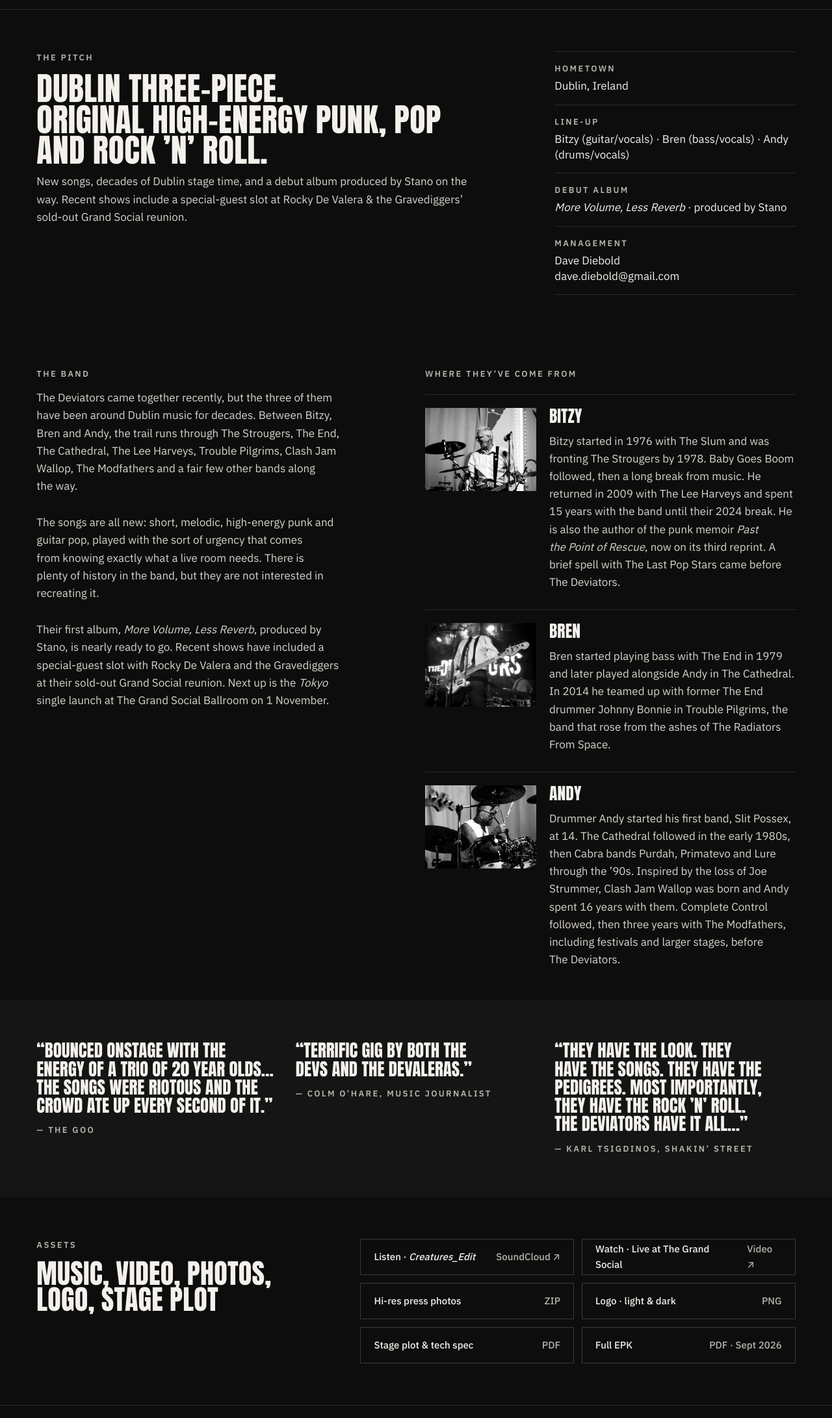
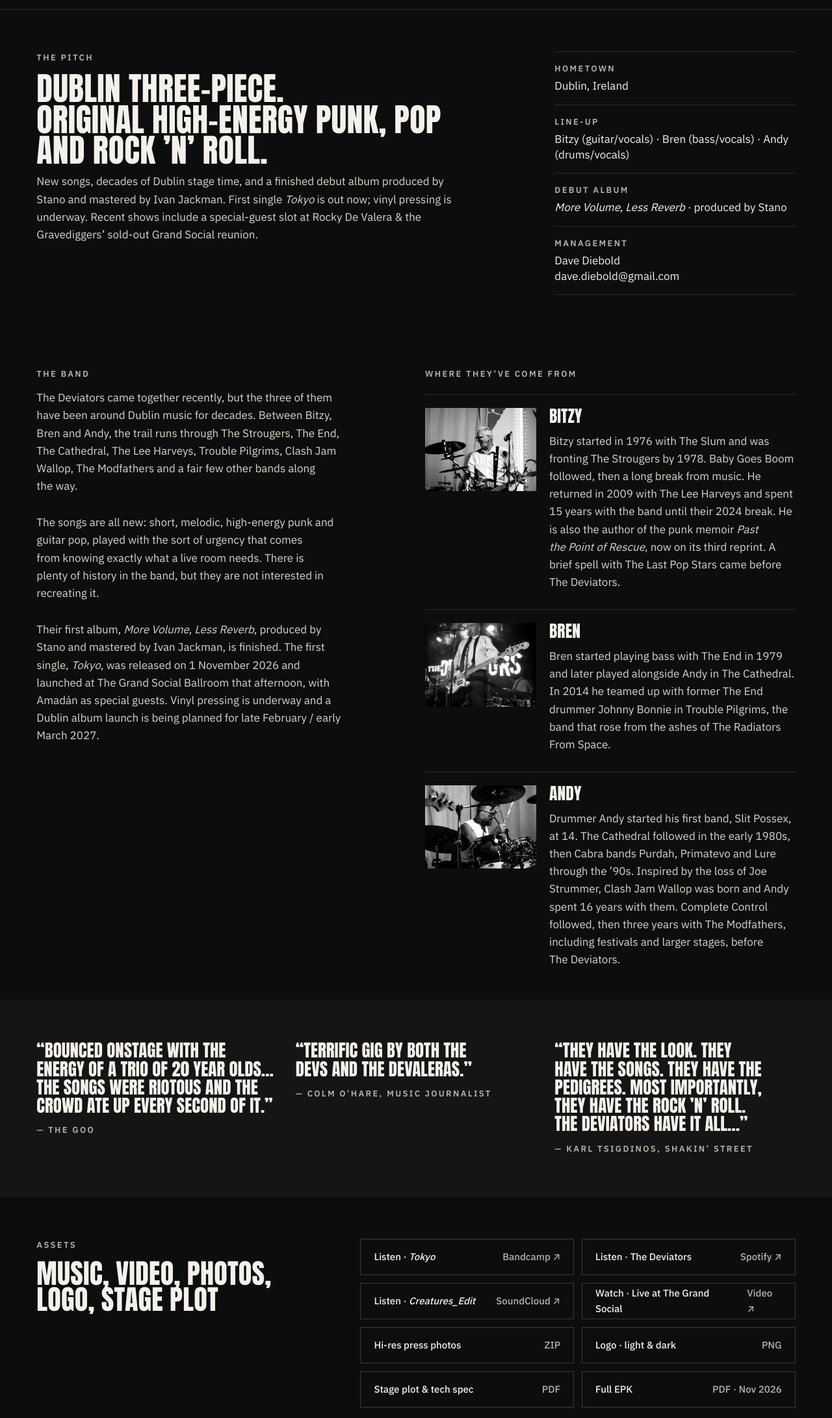
Before and after one commit to davediebold/thedeviators.com, a plain HTML site: page docs/press/index.html in a window 1280 px wide. Shown: the part 377-2560 px from the top of the page at 65% size. Drawn offline with Linux system fonts and the light colour scheme.

Commit message:
Refresh Tokyo release and EPK links

```diff
--- a/docs/press/index.html
+++ b/docs/press/index.html
@@ -50,7 +50,7 @@
     <div class="col-5 push-7 stack">
       <p class="soft">Biography, music, live video, photos, logo and technical information.</p>
       <div class="row">
-        <a class="btn btn--primary" href="/downloads/The_Deviators_EPK_2026-09.pdf"><svg viewBox="0 0 24 24" fill="none" stroke="currentColor" stroke-width="2" aria-hidden="true"><path d="M12 3v12"/><path d="m7 10 5 5 5-5"/><path d="M4 21h16"/></svg>Download EPK (PDF)</a>
+        <a class="btn btn--primary" href="/downloads/The_Deviators_EPK_2026-11.pdf"><svg viewBox="0 0 24 24" fill="none" stroke="currentColor" stroke-width="2" aria-hidden="true"><path d="M12 3v12"/><path d="m7 10 5 5 5-5"/><path d="M4 21h16"/></svg>Download EPK (PDF)</a>
         <a class="btn btn--ghost" href="mailto:dave.diebold@gmail.com">Contact management</a>
       </div>
     </div>
@@ -62,7 +62,7 @@
     <div class="col-7 stack stack--sm">
       <span class="label">The pitch</span>
       <h2 id="pitch-h" style="font-size:clamp(36px,3.9vw,56px)">Dublin three-piece.<br>Original high-energy punk, pop and rock ’n’ roll.</h2>
-      <p class="soft">New songs, decades of Dublin stage time, and a debut album produced by Stano on the way. Recent shows include a special-guest slot at Rocky De Valera &amp; the Gravediggers’ sold-out Grand Social reunion.</p>
+      <p class="soft">New songs, decades of Dublin stage time, and a finished debut album produced by Stano and mastered by Ivan Jackman. First single <em>Tokyo</em> is out now; vinyl pressing is underway. Recent shows include a special-guest slot at Rocky De Valera &amp; the Gravediggers’ sold-out Grand Social reunion.</p>
     </div>
     <div class="col-4 push-8 facts">
       <div><span class="label">Hometown</span><span style="font-size:17px;line-height:1.4">Dublin, Ireland</span></div>
@@ -79,7 +79,7 @@
       <span class="label" id="bio-h">The band</span>
       <p class="soft">The Deviators came together recently, but the three of them have been around Dublin music for decades. Between Bitzy, Bren and Andy, the trail runs through The Strougers, The End, The Cathedral, The Lee Harveys, Trouble Pilgrims, Clash Jam Wallop, The Modfathers and a fair few other bands along the way.</p>
       <p class="soft">The songs are all new: short, melodic, high-energy punk and guitar pop, played with the sort of urgency that comes from knowing exactly what a live room needs. There is plenty of history in the band, but they are not interested in recreating it.</p>
-      <p class="soft">Their first album, <em>More Volume, Less Reverb</em>, produced by Stano, is nearly ready to go. Recent shows have included a special-guest slot with Rocky De Valera and the Gravediggers at their sold-out Grand Social reunion. Next up is the <em>Tokyo</em> single launch at The Grand Social Ballroom on 1 November.</p>
+      <p class="soft">Their first album, <em>More Volume, Less Reverb</em>, produced by Stano and mastered by Ivan Jackman, is finished. The first single, <em>Tokyo</em>, was released on 1 November 2026 and launched at The Grand Social Ballroom that afternoon, with Amadán as special guests. Vinyl pressing is underway and a Dublin album launch is being planned for late February / early March 2027.</p>
     </div>
     <div class="col-6 push-6 stack">
       <span class="label">Where they’ve come from</span>
@@ -116,12 +116,14 @@
       <h2 id="assets-h" style="font-size:clamp(34px,3.3vw,48px)">Music, video, photos, logo, stage plot</h2>
     </div>
     <div class="col-7 push-5 linklist linklist--2col">
+      <a href="https://thedeviators1.bandcamp.com/track/tokyo" target="_blank" rel="noopener"><span>Listen · <em>Tokyo</em></span><span class="muted">Bandcamp ↗</span></a>
+      <a href="https://open.spotify.com/artist/3D9eaEDot52WmVWm9zcRU2" target="_blank" rel="noopener"><span>Listen · The Deviators</span><span class="muted">Spotify ↗</span></a>
       <a href="https://soundcloud.com/deebs1967/creatures_edit" target="_blank" rel="noopener"><span>Listen · <em>Creatures_Edit</em></span><span class="muted">SoundCloud ↗</span></a>
       <a href="/video/PXL_20260531_165818210.mp4"><span>Watch · Live at The Grand Social</span><span class="muted">Video ↗</span></a>
       <a href="/downloads/deviators-press-photos.zip"><span>Hi-res press photos</span><span class="muted">ZIP</span></a>
       <a href="/media/#logo"><span>Logo · light &amp; dark</span><span class="muted">PNG</span></a>
       <a href="/downloads/The_Deviators_Stage_Layout.pdf"><span>Stage plot &amp; tech spec</span><span class="muted">PDF</span></a>
-      <a href="/downloads/The_Deviators_EPK_2026-09.pdf"><span>Full EPK</span><span class="muted">PDF · Sept 2026</span></a>
+      <a href="/downloads/The_Deviators_EPK_2026-11.pdf"><span>Full EPK</span><span class="muted">PDF · Nov 2026</span></a>
     </div>
   </div>
 </section>
@@ -136,11 +138,11 @@
       </div>
       <div class="col-3 links">
         <div class="label">Press</div>
-        <a href="/downloads/The_Deviators_EPK_2026-09.pdf">EPK</a><a href="/media/">Press photos</a><a href="/press/#bio">Band bio</a><a href="/press/#assets">Stage plot</a>
+        <a href="/downloads/The_Deviators_EPK_2026-11.pdf">EPK</a><a href="/media/">Press photos</a><a href="/press/#bio">Band bio</a><a href="/press/#assets">Stage plot</a>
       </div>
       <div class="col-3 links">
         <div class="label">Follow</div>
-        <a href="https://www.facebook.com/p/The-Deviators-61584489116036/" target="_blank" rel="noopener">Facebook</a><a href="https://www.instagram.com/tdeviators" target="_blank" rel="noopener">Instagram</a><a href="https://x.com/tDeviators" target="_blank" rel="noopener">X</a><a href="https://soundcloud.com/deebs1967/creatures_edit" target="_blank" rel="noopener">SoundCloud</a>
+        <a href="https://www.facebook.com/p/The-Deviators-61584489116036/" target="_blank" rel="noopener">Facebook</a><a href="https://www.instagram.com/tdeviators" target="_blank" rel="noopener">Instagram</a><a href="https://x.com/tDeviators" target="_blank" rel="noopener">X</a><a href="https://soundcloud.com/deebs1967/creatures_edit" target="_blank" rel="noopener">SoundCloud</a><a href="https://thedeviators1.bandcamp.com/track/tokyo" target="_blank" rel="noopener">Bandcamp</a><a href="https://open.spotify.com/artist/3D9eaEDot52WmVWm9zcRU2" target="_blank" rel="noopener">Spotify</a>
       </div>
     </div>
     <div class="legal">
```
